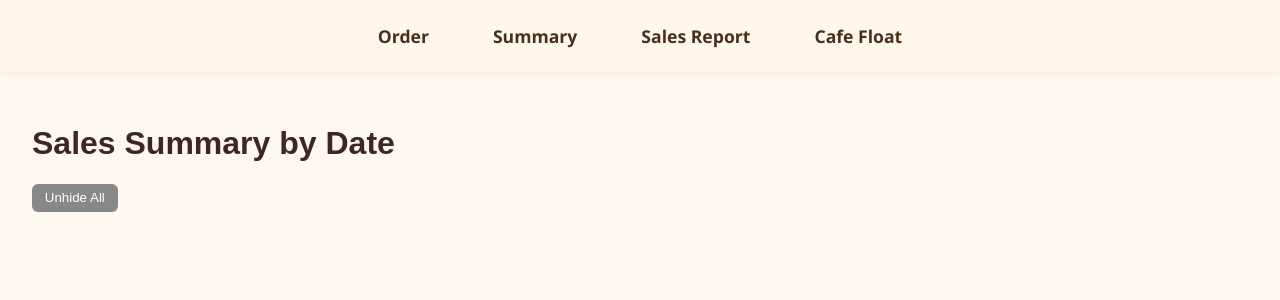
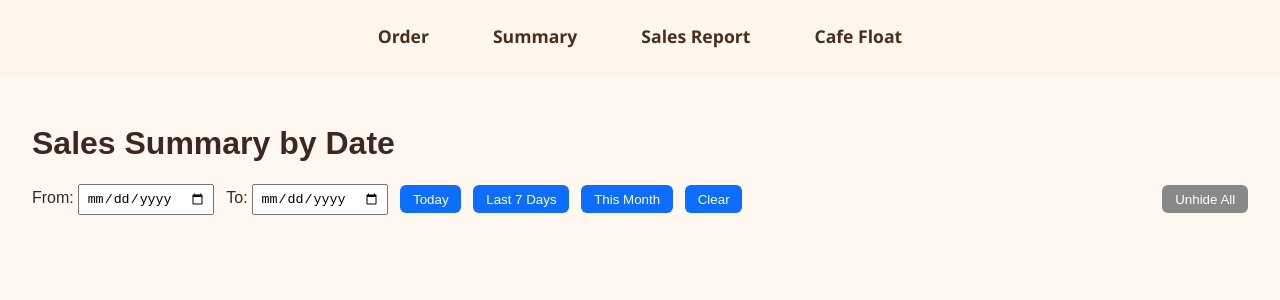
Before and after one commit to abi1035/CafeMenu, a React (Vite) app: page /summary in a window 1280 px wide. Shown: the top 300 px of the page. Built offline with nearby package versions, Linux system fonts and the light colour scheme.

Commit message:
Added Date filter

```diff
--- a/src/SummaryPage.jsx
+++ b/src/SummaryPage.jsx
@@ -1,36 +1,40 @@
 import React, { useEffect, useState } from 'react';
 
 // list of items that should have Hide buttons (base names, without sizes)
-const HIDEABLE_BASENAMES = new Set([
-  'Water',
-  'Pop',
-  'Chai Tea' // add more if needed
-]);
+const HIDEABLE_BASENAMES = new Set(['Water', 'Pop', 'Chai Tea']);
 
 const baseName = (name) => name.split(' (')[0];
-
-// helpers
 const toMoney = (n) => Math.round(Number(n || 0) * 100) / 100;
 
-// get a unit pre-tax price for a line item, with fallbacks for legacy saves
+// Get a unit pre-tax price for a line item, with fallbacks for legacy saves
 const getItemBase = (it) => {
-  if (it.priceExTax != null) return Number(it.priceExTax);          // new schema
-  if (it.price != null) return Number(it.price);                    // legacy pre-tax or (old) tax-included
+  if (it.priceExTax != null) return Number(it.priceExTax);     // new schema
+  if (it.price != null) return Number(it.price);               // legacy pre-tax
   if (it.priceWithTax != null) return toMoney(Number(it.priceWithTax) / 1.13);
   return 0;
+};
+
+// Local YYYY-MM-DD (no timezone shift)
+const toLocalYMD = (d) => {
+  const yr = d.getFullYear();
+  const m = String(d.getMonth() + 1).padStart(2, '0');
+  const day = String(d.getDate()).padStart(2, '0');
+  return `${yr}-${m}-${day}`;
 };
 
 export default function SummaryPage() {
   const [orders, setOrders] = useState([]);
   const [hiddenItems, setHiddenItems] = useState(new Set());
 
-  // Load saved orders
+  // Date filter state
+  const [fromDate, setFromDate] = useState(''); // YYYY-MM-DD
+  const [toDate, setToDate] = useState('');     // YYYY-MM-DD
+
   useEffect(() => {
     const stored = JSON.parse(localStorage.getItem('allCafeOrders')) || [];
     setOrders(stored);
   }, []);
 
-  // Load hidden items from storage
   useEffect(() => {
     const raw = JSON.parse(localStorage.getItem('hiddenItems')) || [];
     setHiddenItems(new Set(raw));
@@ -41,7 +45,7 @@ export default function SummaryPage() {
 
   const hideItem = (name) => {
     const next = new Set(hiddenItems);
-    next.add(baseName(name)); // hide by base name
+    next.add(baseName(name));
     setHiddenItems(next);
     saveHidden(next);
   };
@@ -51,16 +55,22 @@ export default function SummaryPage() {
     localStorage.removeItem('hiddenItems');
   };
 
-  // Group by date
+  // ---- NEW: Filter orders by date range (inclusive) before grouping ----
+  const filteredOrders = orders.filter((o) => {
+    const d = new Date(o.timestamp);
+    if (isNaN(d.getTime())) return false;
+    const ymd = toLocalYMD(d);
+    if (fromDate && ymd < fromDate) return false;
+    if (toDate && ymd > toDate) return false;
+    return true;
+  });
+
+  // Group filtered orders by display date
   const groupedByDate = {};
-  orders.forEach((order) => {
+  filteredOrders.forEach((order) => {
     const parsed = new Date(order.timestamp);
     const dateStr = !isNaN(parsed.getTime())
-      ? parsed.toLocaleDateString(undefined, {
-          year: 'numeric',
-          month: 'numeric',
-          day: 'numeric',
-        })
+      ? parsed.toLocaleDateString(undefined, { year: 'numeric', month: 'numeric', day: 'numeric' })
       : 'Invalid Date';
     (groupedByDate[dateStr] ||= []).push(order);
   });
@@ -71,11 +81,8 @@ export default function SummaryPage() {
     ordersForDate.forEach((order) => {
       (order.items || []).forEach((it) => {
         const bn = baseName(it.name);
-
-        // skip if hidden
         if (hiddenItems.has(bn)) return;
 
-        // decide if hideable: either from order OR fallback to current list
         const isHideable =
           it.hideable !== undefined ? !!it.hideable : HIDEABLE_BASENAMES.has(bn);
 
@@ -83,7 +90,7 @@ export default function SummaryPage() {
           map[it.name] = {
             name: it.name,
             quantity: 0,
-            subtotalEx: 0, // pre-tax
+            subtotalEx: 0,
             hideable: isHideable,
           };
         }
@@ -92,12 +99,13 @@ export default function SummaryPage() {
         map[it.name].subtotalEx += unitBase * (Number(it.quantity) || 0);
       });
     });
+
     return Object.values(map)
       .map((row) => ({ ...row, subtotalEx: toMoney(row.subtotalEx) }))
       .sort((a, b) => b.quantity - a.quantity);
   };
 
-  // Prefer saved daily totals when present (keeps rounding consistent). Otherwise recompute.
+  // Prefer saved daily totals when present; otherwise recompute
   const computeDailyTotals = (dateOrders) => {
     const allHaveSaved = dateOrders.every(
       (o) => o.subtotal != null && o.tax != null && o.total != null
@@ -108,38 +116,77 @@ export default function SummaryPage() {
       const total = dateOrders.reduce((s, o) => s + parseFloat(o.total), 0);
       return { subtotal: toMoney(subtotal), tax: toMoney(tax), total: toMoney(total) };
     }
-
-    // Recompute from items (pre-tax → tax → total)
     const subtotal = dateOrders.reduce((sum, o) => {
       const items = o.items || [];
-      return (
-        sum +
-        items.reduce((s, it) => s + getItemBase(it) * (Number(it.quantity) || 0), 0)
-      );
+      return sum + items.reduce((s, it) => s + getItemBase(it) * (Number(it.quantity) || 0), 0);
     }, 0);
     const tax = subtotal * 0.13;
     const total = subtotal + tax;
     return { subtotal: toMoney(subtotal), tax: toMoney(tax), total: toMoney(total) };
   };
 
+  // ---- NEW: Quick preset handlers ----
+  const setToday = () => {
+    const today = toLocalYMD(new Date());
+    setFromDate(today);
+    setToDate(today);
+  };
+  const setLast7 = () => {
+    const end = new Date();
+    const start = new Date();
+    start.setDate(end.getDate() - 6); // inclusive last 7 days
+    setFromDate(toLocalYMD(start));
+    setToDate(toLocalYMD(end));
+  };
+  const setThisMonth = () => {
+    const now = new Date();
+    const start = new Date(now.getFullYear(), now.getMonth(), 1);
+    const end = new Date(now.getFullYear(), now.getMonth() + 1, 0);
+    setFromDate(toLocalYMD(start));
+    setToDate(toLocalYMD(end));
+  };
+  const clearDates = () => {
+    setFromDate('');
+    setToDate('');
+  };
+
   return (
     <div style={{ padding: '2rem', fontFamily: 'sans-serif' }}>
       <h1>Sales Summary by Date</h1>
 
-      <button
-        onClick={unhideAll}
-        style={{
-          marginBottom: '1rem',
-          padding: '.4rem .8rem',
-          background: '#888',
-          color: '#fff',
-          border: 'none',
-          borderRadius: 6,
-          cursor: 'pointer',
-        }}
-      >
-        Unhide All
-      </button>
+      {/* Date filter UI */}
+      <div style={{ display: 'flex', gap: '0.75rem', alignItems: 'center', flexWrap: 'wrap', marginBottom: '1rem' }}>
+        <label>
+          From:{' '}
+          <input
+            type="date"
+            value={fromDate}
+            onChange={(e) => setFromDate(e.target.value)}
+            style={{ padding: '.3rem .4rem' }}
+          />
+        </label>
+        <label>
+          To:{' '}
+          <input
+            type="date"
+            value={toDate}
+            onChange={(e) => setToDate(e.target.value)}
+            style={{ padding: '.3rem .4rem' }}
+          />
+        </label>
+
+        <button onClick={setToday} style={btnStyle}>Today</button>
+        <button onClick={setLast7} style={btnStyle}>Last 7 Days</button>
+        <button onClick={setThisMonth} style={btnStyle}>This Month</button>
+        <button onClick={clearDates} style={btnStyle}>Clear</button>
+
+        <button
+          onClick={unhideAll}
+          style={{ ...btnStyle, marginLeft: 'auto', background: '#888' }}
+        >
+          Unhide All
+        </button>
+      </div>
 
       {Object.entries(groupedByDate).map(([date, dateOrders]) => {
         const itemSummary = summarizeItems(dateOrders);
@@ -154,75 +201,26 @@ export default function SummaryPage() {
               <strong>Total Collected:</strong> ${total.toFixed(2)}
             </p>
 
-            <table
-              style={{
-                width: '100%',
-                borderCollapse: 'collapse',
-                marginTop: '1rem',
-              }}
-            >
+            <table style={{ width: '100%', borderCollapse: 'collapse', marginTop: '1rem' }}>
               <thead>
                 <tr>
-                  <th
-                    style={{
-                      textAlign: 'left',
-                      padding: '0.5rem',
-                      borderBottom: '2px solid #ccc',
-                    }}
-                  >
-                    Item
-                  </th>
-                  <th
-                    style={{
-                      textAlign: 'center',
-                      padding: '0.5rem',
-                      borderBottom: '2px solid #ccc',
-                    }}
-                  >
-                    Quantity
-                  </th>
-                  <th
-                    style={{
-                      textAlign: 'right',
-                      padding: '0.5rem',
-                      borderBottom: '2px solid #ccc',
-                    }}
-                  >
-                    Subtotal (pre-tax)
-                  </th>
-                  <th
-                    style={{
-                      textAlign: 'right',
-                      padding: '0.5rem',
-                      borderBottom: '2px solid #ccc',
-                    }}
-                  >
-                    Actions
-                  </th>
+                  <th style={thL}>Item</th>
+                  <th style={thC}>Quantity</th>
+                  <th style={thR}>Subtotal (pre-tax)</th>
+                  <th style={thR}>Actions</th>
                 </tr>
               </thead>
               <tbody>
                 {itemSummary.map((it, idx) => (
                   <tr key={idx}>
-                    <td style={{ padding: '0.5rem' }}>{it.name}</td>
-                    <td style={{ padding: '0.5rem', textAlign: 'center' }}>
-                      {it.quantity}
-                    </td>
-                    <td style={{ padding: '0.5rem', textAlign: 'right' }}>
-                      ${it.subtotalEx.toFixed(2)}
-                    </td>
-                    <td style={{ padding: '0.5rem', textAlign: 'right' }}>
+                    <td style={td}>{it.name}</td>
+                    <td style={{ ...td, textAlign: 'center' }}>{it.quantity}</td>
+                    <td style={{ ...td, textAlign: 'right' }}>${it.subtotalEx.toFixed(2)}</td>
+                    <td style={{ ...td, textAlign: 'right' }}>
                       {it.hideable && (
                         <button
                           onClick={() => hideItem(it.name)}
-                          style={{
-                            padding: '.3rem .6rem',
-                            background: '#e11',
-                            color: '#fff',
-                            border: 'none',
-                            borderRadius: 6,
-                            cursor: 'pointer',
-                          }}
+                          style={{ padding: '.3rem .6rem', background: '#e11', color: '#fff', border: 'none', borderRadius: 6, cursor: 'pointer' }}
                         >
                           Hide
                         </button>
@@ -234,22 +232,14 @@ export default function SummaryPage() {
               <tfoot>
                 <tr>
                   <td></td>
-                  <td style={{ textAlign: 'right', padding: '0.5rem' }}>
-                    <strong>Tax (13%)</strong>
-                  </td>
-                  <td style={{ textAlign: 'right', padding: '0.5rem' }}>
-                    <strong>${tax.toFixed(2)}</strong>
-                  </td>
+                  <td style={{ textAlign: 'right', padding: '0.5rem' }}><strong>Tax (13%)</strong></td>
+                  <td style={{ textAlign: 'right', padding: '0.5rem' }}><strong>${tax.toFixed(2)}</strong></td>
                   <td></td>
                 </tr>
                 <tr>
                   <td></td>
-                  <td style={{ textAlign: 'right', padding: '0.5rem' }}>
-                    <strong>Total</strong>
-                  </td>
-                  <td style={{ textAlign: 'right', padding: '0.5rem' }}>
-                    <strong>${total.toFixed(2)}</strong>
-                  </td>
+                  <td style={{ textAlign: 'right', padding: '0.5rem' }}><strong>Total</strong></td>
+                  <td style={{ textAlign: 'right', padding: '0.5rem' }}><strong>${total.toFixed(2)}</strong></td>
                   <td></td>
                 </tr>
               </tfoot>
@@ -260,3 +250,18 @@ export default function SummaryPage() {
     </div>
   );
 }
+
+// Small inline style helpers
+const btnStyle = {
+  padding: '.4rem .8rem',
+  background: '#0d6efd',
+  color: '#fff',
+  border: 'none',
+  borderRadius: 6,
+  cursor: 'pointer',
+};
+
+const thL = { textAlign: 'left', padding: '0.5rem', borderBottom: '2px solid #ccc' };
+const thC = { textAlign: 'center', padding: '0.5rem', borderBottom: '2px solid #ccc' };
+const thR = { textAlign: 'right', padding: '0.5rem', borderBottom: '2px solid #ccc' };
+const td  = { padding: '0.5rem' };
```
